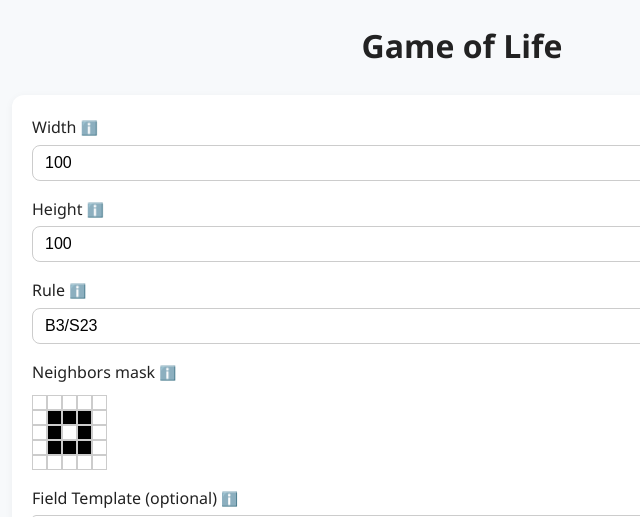
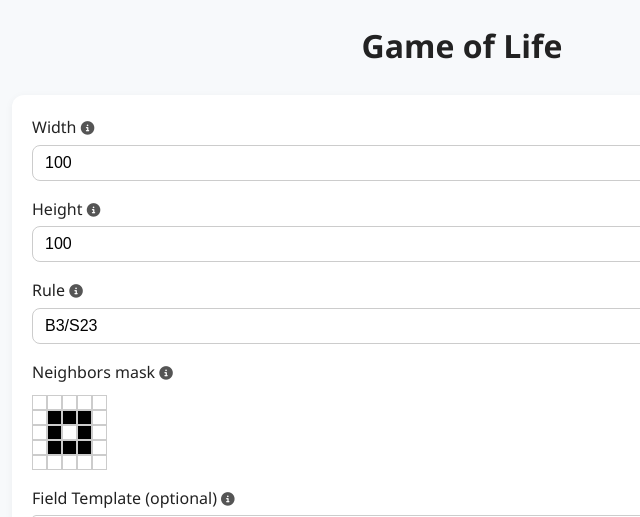
Before and after one commit to Remenod/GameOfLifeWeb, a plain HTML site: page index.html in a window 1280 px wide. Shown: the top 517 px of the page, 178-818 px from the left. Drawn offline with Linux system fonts and the light colour scheme; a script that the page names is missing.

Commit message:
upgrade info buttons style

```diff
--- a/index.html
+++ b/index.html
@@ -7,6 +7,7 @@
     <title>Game of Life</title>
     <link rel="icon" type="image/x-icon" href="favicon.ico">
     <link rel="stylesheet" href="style.css" />
+    <link rel="stylesheet" href="https://cdnjs.cloudflare.com/ajax/libs/font-awesome/6.5.0/css/all.min.css" />
 </head>
 
 <body>
@@ -17,7 +18,9 @@
             <div class="form-group">
                 <label>
                     Width
-                    <button type="button" class="info-small" onclick="openHelp('width', this)">ℹ️</button>
+                    <button type="button" class="info-small" onclick="openHelp('width', this)">
+                        <i class="fas fa-info-circle"></i>
+                    </button>
                 </label>
                 <div class="input-with-button">
                     <input type="number" id="widthInput" value="100" min="1" max="10000" required />
@@ -28,7 +31,9 @@
             <div class="form-group">
                 <label>
                     Height
-                    <button type="button" class="info-small" onclick="openHelp('height', this)">ℹ️</button>
+                    <button type="button" class="info-small" onclick="openHelp('height', this)">
+                        <i class="fas fa-info-circle"></i>
+                    </button>
                 </label>
                 <div class="input-with-button">
                     <input type="number" id="heightInput" value="100" min="1" max="10000" required />
@@ -39,7 +44,9 @@
             <div class="form-group">
                 <label>
                     Rule
-                    <button type="button" class="info-small" onclick="openHelp('rule', this)">ℹ️</button>
+                    <button type="button" class="info-small" onclick="openHelp('rule', this)">
+                        <i class="fas fa-info-circle"></i>
+                    </button>
                 </label>
                 <div class="input-with-button">
                     <input type="text" id="ruleInput" value="B3/S23" required />
@@ -50,7 +57,9 @@
             <div class="form-group">
                 <label>
                     Neighbors mask
-                    <button type="button" class="info-small" onclick="openHelp('mask', this)">ℹ️</button>
+                    <button type="button" class="info-small" onclick="openHelp('mask', this)">
+                        <i class="fas fa-info-circle"></i>
+                    </button>
                 </label>
                 <div class="mask-row">
                     <div id="neighborMaskSelector">
@@ -89,7 +98,9 @@
             <div class="form-group">
                 <label>
                     Field Template (optional)
-                    <button type="button" class="info-small" onclick="openHelp('template', this)">ℹ️</button>
+                    <button type="button" class="info-small" onclick="openHelp('template', this)">
+                        <i class="fas fa-info-circle"></i>
+                    </button>
                 </label>
                 <textarea id="fieldInput" placeholder="Leave blank for empty field" rows="6"></textarea>
                 <div class="button-row">
--- a/style.css
+++ b/style.css
@@ -66,8 +66,9 @@ h1 {
 }
 
 .form-group label {
+    align-self: flex-start;
+    font-weight: 500;
     margin-bottom: 4px;
-    font-weight: 500;
 }
 
 .form-group textarea {
@@ -227,7 +228,16 @@ button:disabled {
     cursor: pointer;
     color: #555;
     padding: 0;
+    outline: none;
 }
+
+.info-small:hover,
+.info-small:focus {
+    background: none;
+    outline: none;
+    box-shadow: none;
+}
+
 
 .tooltip-box {
     position: absolute;
```
